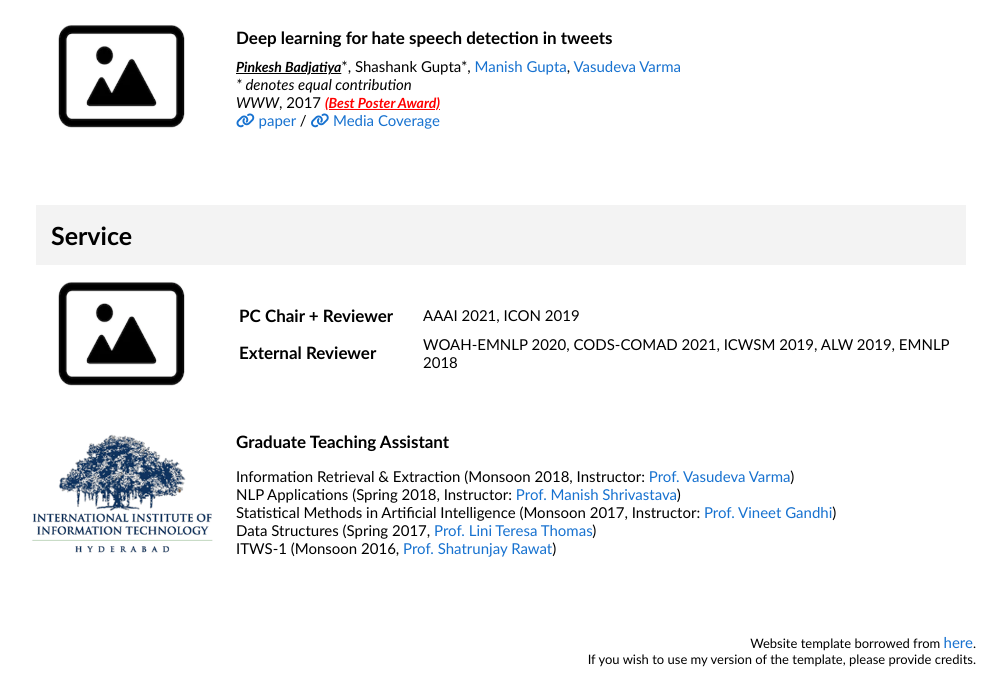
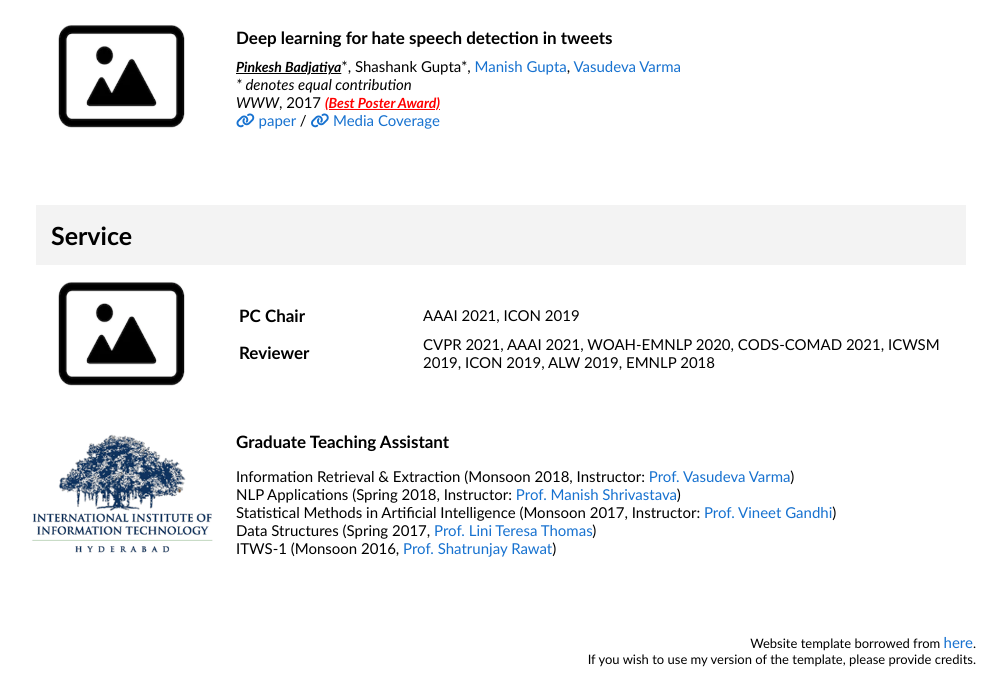
Before and after one commit to pinkeshbadjatiya/pinkeshbadjatiya.github.io, a plain HTML site: page index.html in a window 1280 px wide. Shown: the part 3303-3991 px from the top of the page, without its empty margins (139-1146 px from the left). Drawn offline with nearby package versions, Linux system fonts and the light colour scheme; files whose address does not match are found by name.

Commit message:
Update index.html

```diff
--- a/index.html
+++ b/index.html
@@ -577,12 +577,12 @@
           <text>
             <table>
                 <tbody><tr>
-                    <td> <h5 class="servicetitle" style="width: 175px;">PC Chair + Reviewer</h5> </td>
+                    <td> <h5 class="servicetitle" style="width: 175px;">PC Chair</h5> </td>
                     <td>AAAI 2021, ICON 2019</td>
                 </tr>
                 <tr>
-                    <td> <h5 class="servicetitle" style="width: 175px;">External Reviewer</h5> </td>
-                    <td>WOAH-EMNLP 2020, CODS-COMAD 2021, ICWSM 2019, ALW 2019, EMNLP 2018</td>
+                    <td> <h5 class="servicetitle" style="width: 175px;">Reviewer</h5> </td>
+                    <td>CVPR 2021, AAAI 2021, WOAH-EMNLP 2020, CODS-COMAD 2021, ICWSM 2019, ICON 2019, ALW 2019, EMNLP 2018</td>
                 </tr>
             </tbody></table>
         </text>
```
